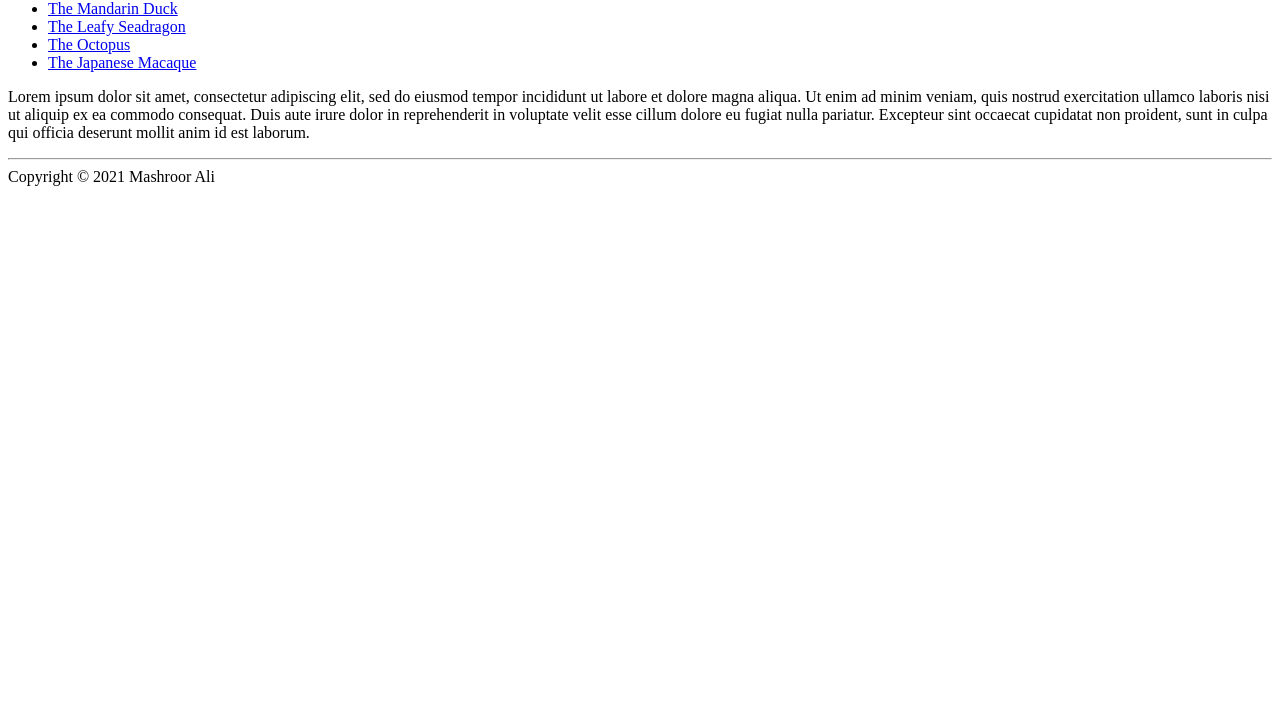
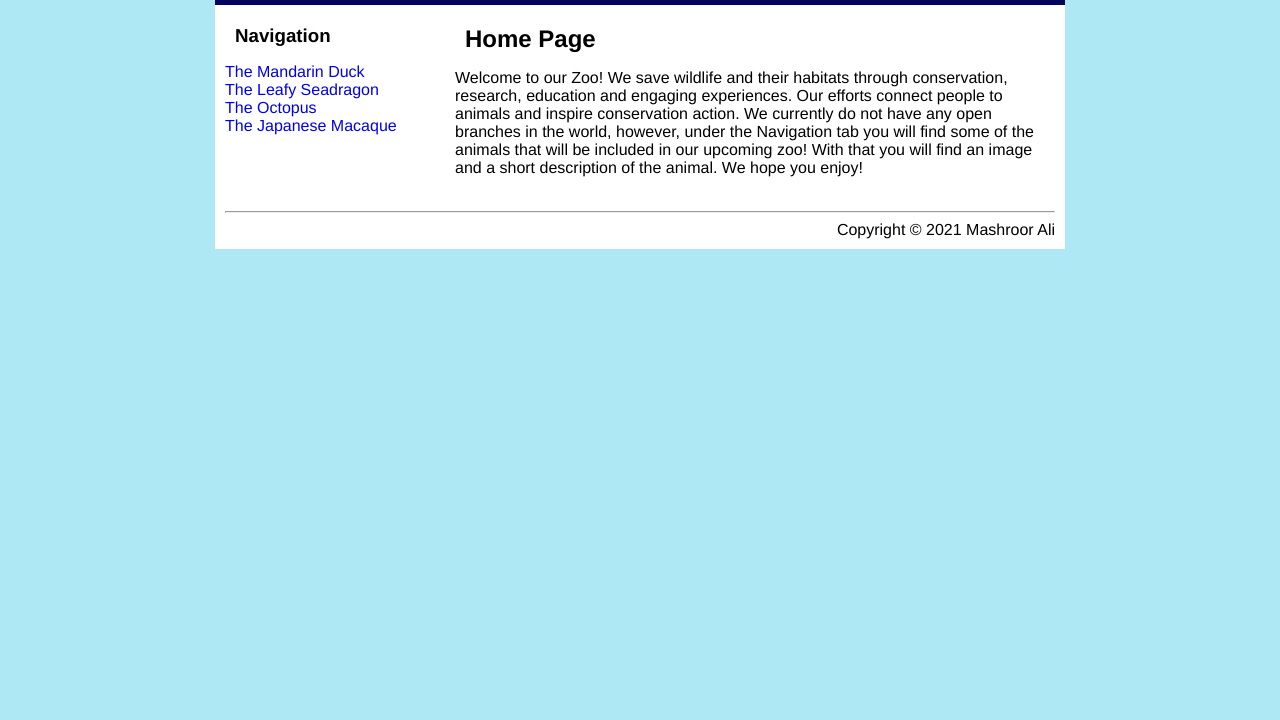
Before and after one commit to MashroorAli/Assignment1, a plain HTML site: page index.html in a window 1280 px wide. Shown: the part 80-800 px from the top of the page. Drawn offline with Linux system fonts and the light colour scheme.

Commit message:
finalized all css and html files

```diff
--- a/css/duck.css
+++ b/css/duck.css
@@ -1,16 +1,22 @@
 body {
     font-family: Courier New;
-    background-color: rgb(230, 202, 247);
+    background-color: #CB9E5C;
     text-align: center;
 }
 
 a {
     text-decoration: none;
-    color: rgb(74, 10, 112);
+    color: black;
     background-color: lavender;
     padding: 10px;
 }
 
 #description {
-    color:darkmagenta
+    color: black;
 }
+
+#box {
+    width: 850px;
+    margin-left: auto;
+    margin-right: auto;
+}
--- a/css/index.css
+++ b/css/index.css
@@ -1,10 +1,51 @@
 #header {
     text-align: center;
     background-color: #03045e;
+    color: white;
+    padding: 10px;
 }
 
-#body {
+body {
     font-family: Courier New;
     background-color: #ade8f4;
-    text-align: center;
+    font-family: Helvetica, Arial, sans-serif;
 }
+
+a {
+    text-decoration: none;
+}
+
+h1, h2, h3 {
+    margin: 10px;
+}
+#box {
+    background-color: white;
+    width: 850px;
+    margin-left: auto;
+    margin-right: auto;
+}
+
+#content {
+    padding: 10px;
+}
+
+#nav {
+    width: 180px;
+    float:left
+}
+
+#nav ul {
+    list-style-type: none;
+    padding: 0px;
+}
+
+#main {
+    width: 600px;
+    float: right;
+}
+
+#footer {
+    clear: both;
+    padding: 10px;
+    text-align: right;
+}
--- a/css/japanese_macaque.css
+++ b/css/japanese_macaque.css
@@ -1,16 +1,22 @@
 body {
     font-family: Courier New;
-    background-color: rgb(230, 202, 247);
+    background-color: #999;
     text-align: center;
 }
 
 a {
     text-decoration: none;
-    color: rgb(74, 10, 112);
+    color: black;
     background-color: lavender;
     padding: 10px;
 }
 
 #description {
-    color:darkmagenta
+    color:#111;
 }
+
+#box {
+    width: 850px;
+    margin-left: auto;
+    margin-right: auto;
+}
--- a/css/octopus.css
+++ b/css/octopus.css
@@ -14,3 +14,9 @@ a {
 #description {
     color:darkmagenta
 }
+
+#box {
+    width: 850px;
+    margin-left: auto;
+    margin-right: auto;
+}
--- a/css/seadragon.css
+++ b/css/seadragon.css
@@ -1,16 +1,22 @@
 body {
     font-family: Courier New;
-    background-color: rgb(230, 202, 247);
+    background-color: #AFDCEB;
     text-align: center;
 }
 
 a {
     text-decoration: none;
-    color: rgb(74, 10, 112);
+    color: black;
     background-color: lavender;
     padding: 10px;
 }
 
 #description {
-    color:darkmagenta
+    color: #35455D;
 }
+
+#box {
+    width: 850px;
+    margin-left: auto;
+    margin-right: auto;
+}
--- a/index.html
+++ b/index.html
@@ -4,14 +4,30 @@
     <link rel="stylesheet" type="text/css" href ="css/index.css"/>
 </head>
 <body>
+    <div id="box">
+        <div id="header">
             <h1>Mash's House of Exotic Animals (Legal)</h1>
-                <ul>
+        </div>
+        <div id="content">
+            <div id="nav">
+                <h3>Navigation</h3>
+                    <ul>
                     <li><a href = "duck.html" >The Mandarin Duck</a></li>
                     <li><a href = "seadragon.html" >The Leafy Seadragon</a></li>
                     <li><a href = "octopus.html" >The Octopus</a></li>
                     <li><a href = "japanese_macaque.html" >The Japanese Macaque</a></li>
-                </ul>
-                <p>Lorem ipsum dolor sit amet, consectetur adipiscing elit, sed do eiusmod tempor incididunt ut labore et dolore magna aliqua. Ut enim ad minim veniam, quis nostrud exercitation ullamco laboris nisi ut aliquip ex ea commodo consequat. Duis aute irure dolor in reprehenderit in voluptate velit esse cillum dolore eu fugiat nulla pariatur. Excepteur sint occaecat cupidatat non proident, sunt in culpa qui officia deserunt mollit anim id est laborum.</p>
+                    </ul>
+            </div>
+            <div id="main">
+                <h2>Home Page</h2>
+
+                <p>Welcome to our Zoo! We save wildlife and their habitats through conservation, research, education and engaging experiences. Our efforts connect people to animals and inspire conservation action. We currently do not have any open branches in the world, however, under the Navigation tab you will find some of the animals that will be included in our upcoming zoo! With that you will find an image and a short description of the animal. We hope you enjoy!</p>
+
+            </div>
+        </div>
+        <div id="footer">
         <hr/>
             Copyright &copy; 2021 Mashroor Ali
+        </div>
+    </div>
 </body>
```
Also changed, not shown: duck.html (+6 -4 lines), japanese_macaque.html (+2 -0 lines), octopus.html (+7 -7 lines), seadragon.html (+2 -0 lines).
